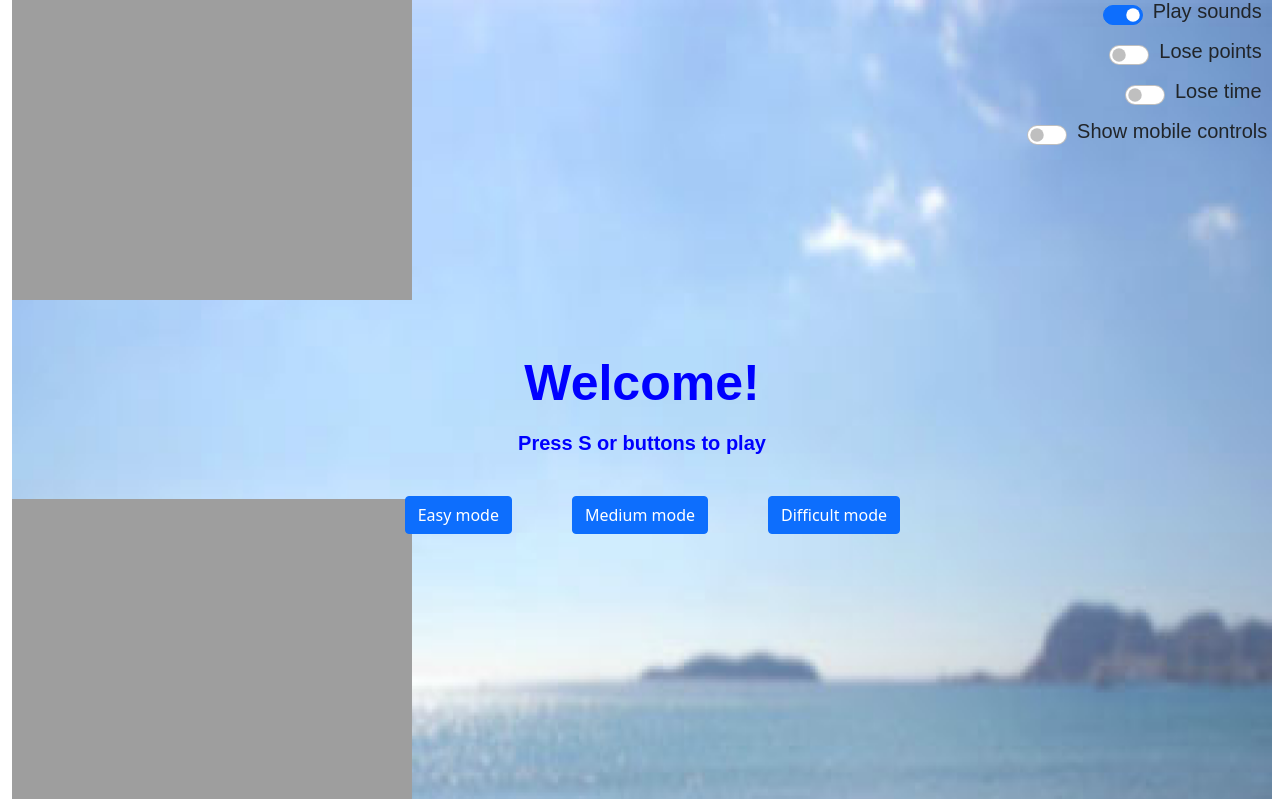
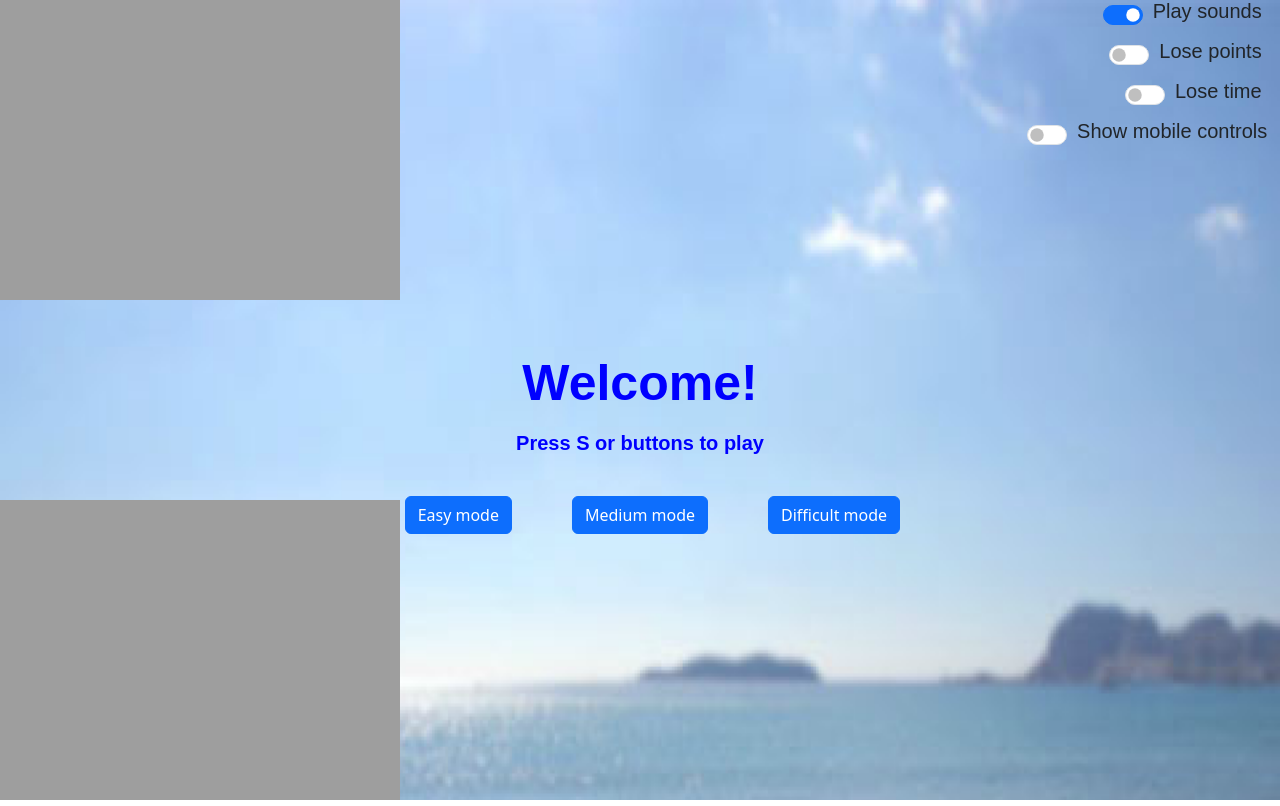
Before and after one commit to stelios333/melon, a plain HTML site: page index.html in a window 1280 px wide. Drawn offline with nearby package versions, Linux system fonts and the light colour scheme.

Commit message:
Actually fixed canvas size

```diff
--- a/index.html
+++ b/index.html
@@ -4,7 +4,8 @@
 <head>
     <meta name="viewport" content="width=device-width, initial-scale=1" />
     <meta charset="UTF-8">
-    <link rel="stylesheet" href="https://cdnjs.cloudflare.com/ajax/libs/twitter-bootstrap/5.0.0-beta3/css/bootstrap.min.css">
+    <link href="https://cdn.jsdelivr.net/npm/bootstrap@5.3.3/dist/css/bootstrap.min.css" rel="stylesheet" integrity="sha384-QWTKZyjpPEjISv5WaRU9OFeRpok6YctnYmDr5pNlyT2bRjXh0JMhjY6hW+ALEwIH" crossorigin="anonymous">
+    <script src="https://cdn.jsdelivr.net/npm/bootstrap@5.3.3/dist/js/bootstrap.bundle.min.js" integrity="sha384-YvpcrYf0tY3lHB60NNkmXc5s9fDVZLESaAA55NDzOxhy9GkcIdslK1eN7N6jIeHz" crossorigin="anonymous"></script>
     <script src="https://cdnjs.cloudflare.com/ajax/libs/jquery/3.6.0/jquery.min.js"></script>
     <link rel="icon" href="https://s2js.com/img/etc/watermelon2.png">
     <title> Melon Game </title>
@@ -21,7 +22,7 @@
         .container {
             text-align: center;
             margin: 0;
-            margin-left: 0;
+            padding: 0;
         }
 
         .inside-btn {
@@ -139,7 +140,7 @@
             <label for="inlineCheckbox4">Show mobile controls</label>
             <input type="checkbox" class="form-check-input" id="inlineCheckbox4" onchange="if(!this.checked){ $('#left').slideUp();$('#right').slideUp()}else{$('#left').slideDown();$('#right').slideDown()}" />
         </div>
-        <canvas id="myCanvas" width=300 height=300 style="">
+        <canvas id="myCanvas" width=300 height=300>
         </canvas>
     </div>
     <script>
@@ -320,14 +321,14 @@
             loading = false
             window.focus()
         }
-        addEventListener("keydown", MyKeyDownHandler);
-        addEventListener("keyup", MyKeyUpHandler);
-        myCanvas.width = window.innerWidth - 20;
-        myCanvas.height = window.innerHeight - 1;
-        addEventListener("resize", function() {
-            myCanvas.height = window.innerHeight - 1;
-            myCanvas.width = window.innerWidth - 20;
-        })
+        window.addEventListener("keydown", MyKeyDownHandler);
+        window.addEventListener("keyup", MyKeyUpHandler);
+        function adjustCanvasSize() {
+            myCanvas.width = window.innerWidth ;
+            myCanvas.height = window.innerHeight;
+        }
+        window.addEventListener("load", adjustCanvasSize)
+        window.addEventListener("resize", adjustCanvasSize)
     </script>
 </body>
 
```
